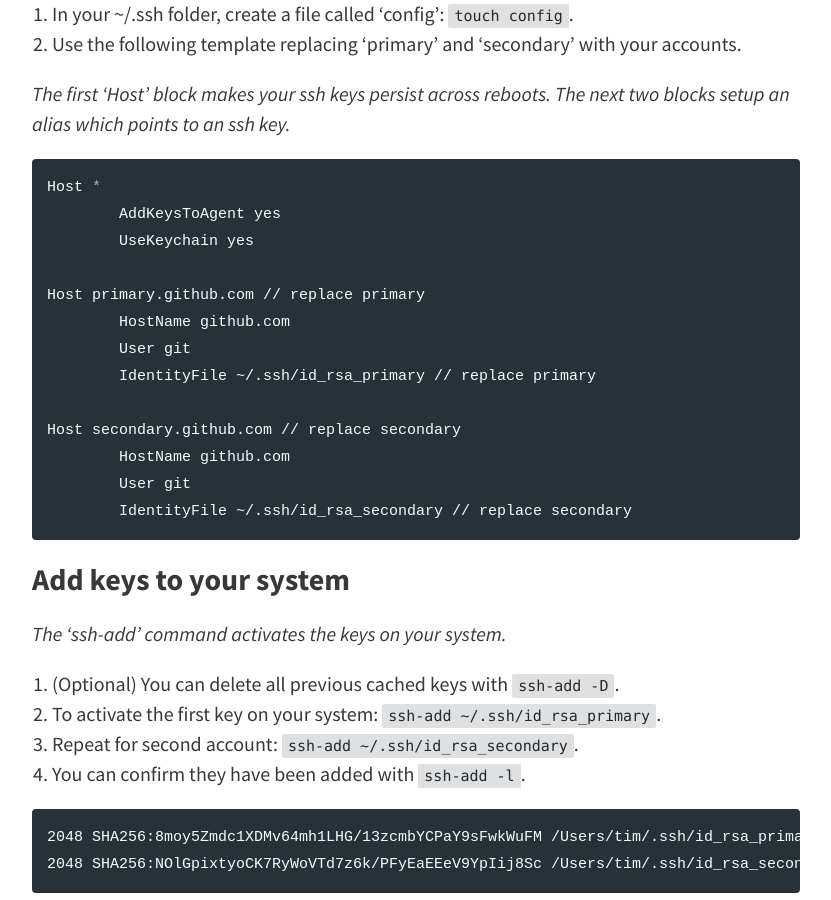
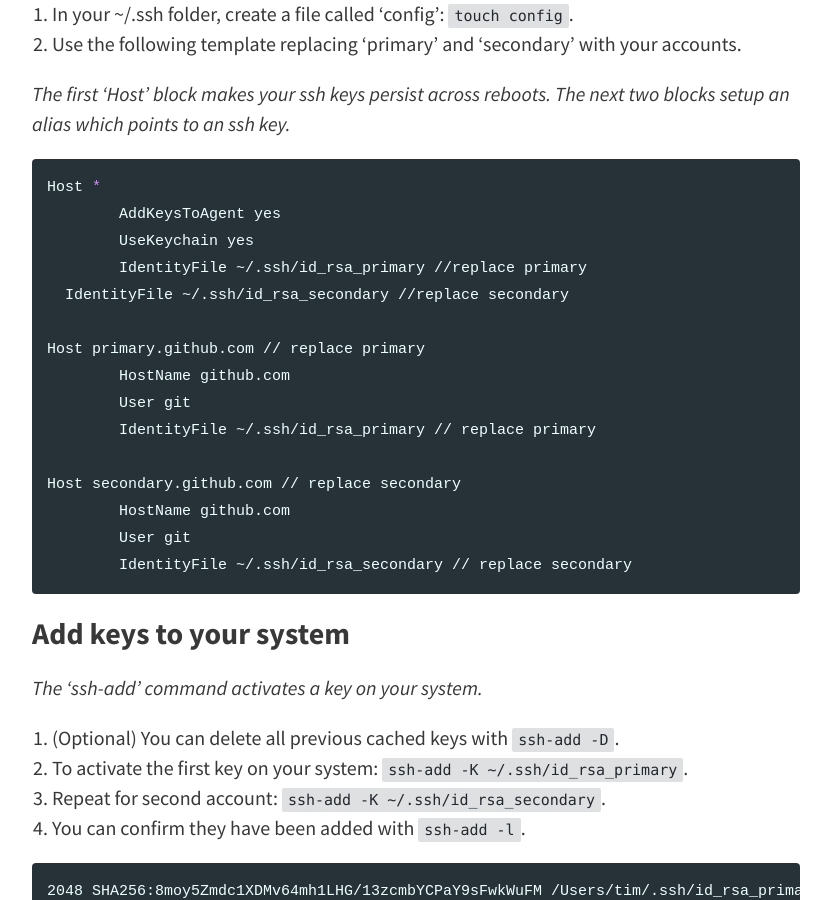
Before and after one commit to celtic426/blog, a Jekyll site: the page built from _posts/2018-10-16-multiple-ssh-keys.md, in a window 1280 px wide and 900 px high, scrolled down 1177 px. Shown: the whole window, without its empty margins (224-1055 px from the left). Built offline with Jekyll 4.4.1, drawn with Linux system fonts in a browser that asks for light colours; comment, search, counter and statistics services are not loaded.

Commit message:
Add -K flag to ssh-add commands

````diff
--- a/_posts/2018-10-16-multiple-ssh-keys.md
+++ b/_posts/2018-10-16-multiple-ssh-keys.md
@@ -41,6 +41,8 @@ ssh-rsa AAAAB3NzaC1yc2EAAAADAQABAAABAQC33kfdi1KmASCcBrPn7wh0CjHpqu2rnlCptYQFIS21
 Host *
 	AddKeysToAgent yes
 	UseKeychain yes
+	IdentityFile ~/.ssh/id_rsa_primary //replace primary
+  IdentityFile ~/.ssh/id_rsa_secondary //replace secondary
 
 Host primary.github.com // replace primary
 	HostName github.com
@@ -55,11 +57,11 @@ Host secondary.github.com // replace secondary
 
 ### Add keys to your system
 
-*The 'ssh-add' command activates the keys on your system.*
+*The 'ssh-add' command activates a key on your system.*
 
 1. (Optional) You can delete all previous cached keys with `ssh-add -D`.
-2. To activate the first key on your system: `ssh-add ~/.ssh/id_rsa_primary`.
-3. Repeat for second account: `ssh-add ~/.ssh/id_rsa_secondary`.
+2. To activate the first key on your system: `ssh-add -K ~/.ssh/id_rsa_primary`.
+3. Repeat for second account: `ssh-add -K ~/.ssh/id_rsa_secondary`.
 4. You can confirm they have been added with `ssh-add -l`.
 
 ```terminal
````
